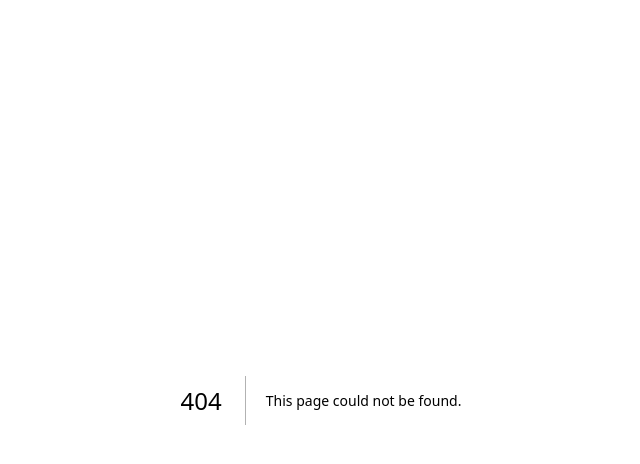
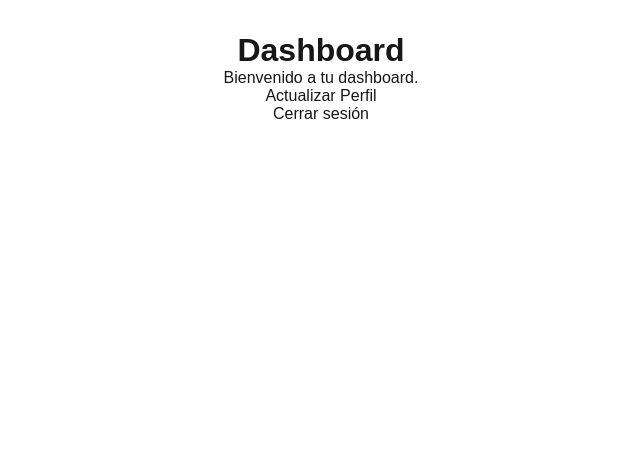
Before and after one commit to vatojuan/plataforma-empleo, a Next.js app: page /dashboard in a window 1280 px wide. Before the commit this address had no page. Shown: the top 464 px of the page, without its empty margins (319-959 px from the left). Built offline with nearby package versions, Linux system fonts and the light colour scheme.

Commit message:
Agrega dashboard básico

```diff
--- /dev/null
+++ b/pages/dashboard.js
@@ -0,0 +1,15 @@
+// pages/dashboard.js
+export default function Dashboard() {
+    return (
+      <div style={{ textAlign: "center", marginTop: "2rem" }}>
+        <h1>Dashboard</h1>
+        <p>Bienvenido a tu dashboard.</p>
+        <p>
+          <a href="/profile">Actualizar Perfil</a>
+        </p>
+        <p>
+          <a href="/login">Cerrar sesión</a>
+        </p>
+      </div>
+    );
+  }
```
